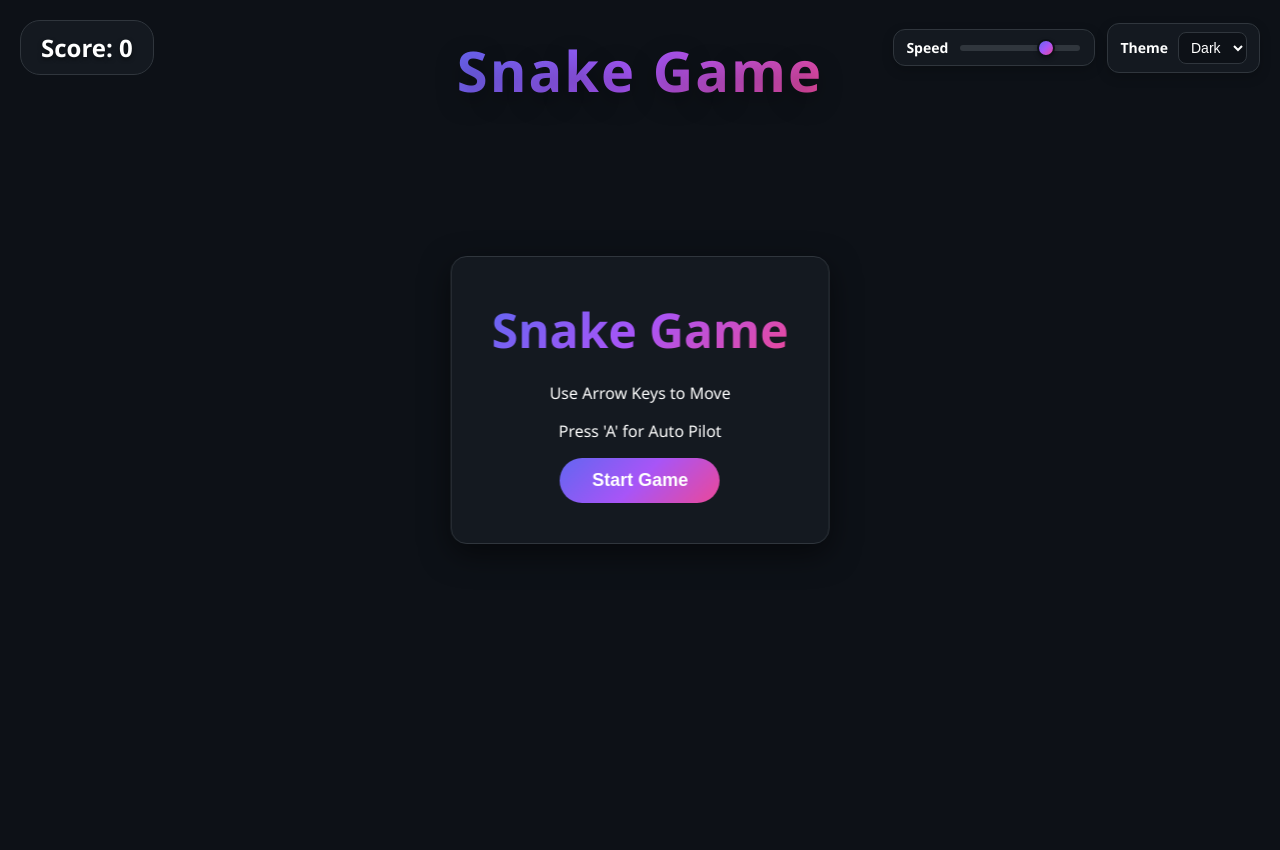
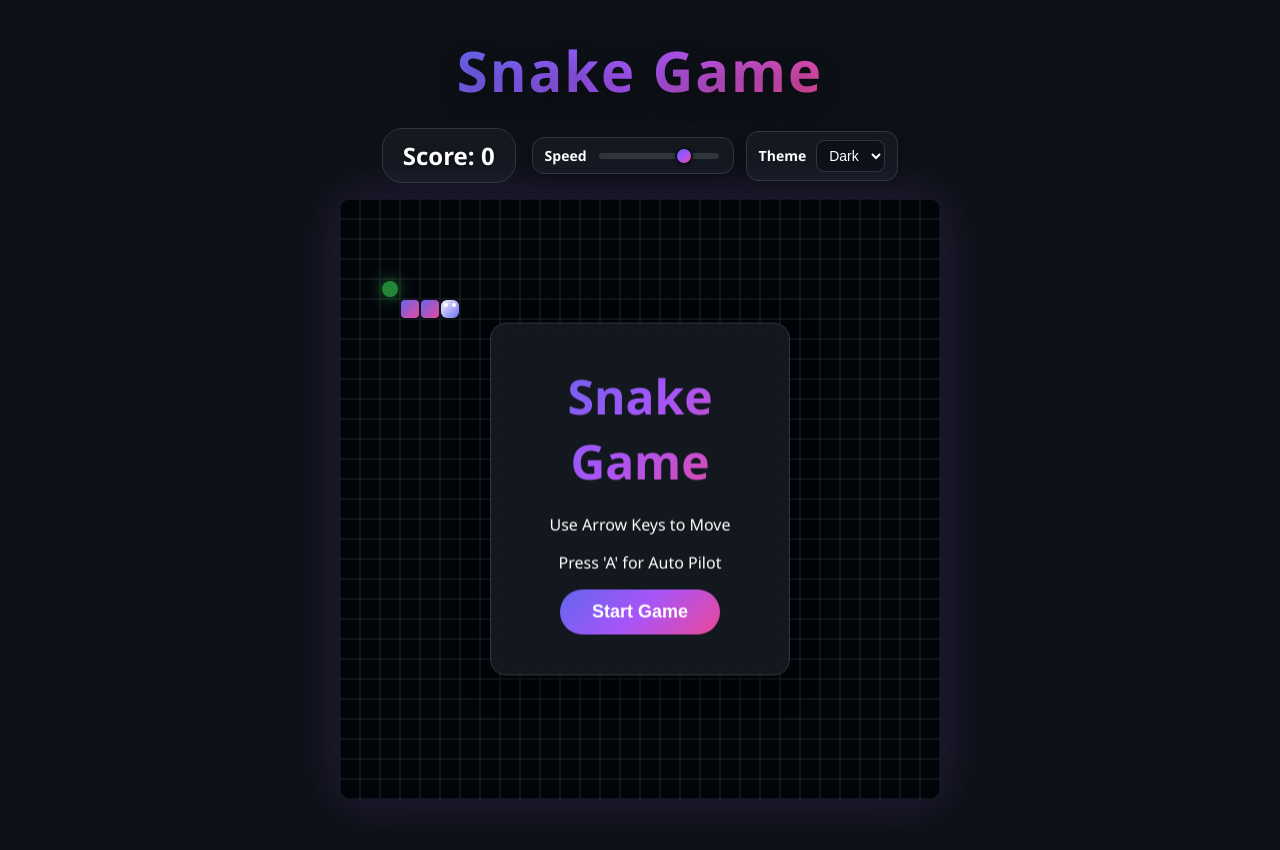
Before and after one commit to arsenvlad/vibe-snake-game, a website built with Vite: page index.html in a window 1280 px wide. Built offline with nearby package versions, Linux system fonts and the light colour scheme.

Commit message:
Fix layout

```diff
--- a/index.html
+++ b/index.html
@@ -15,7 +15,7 @@
       <h1 class="game-title">Snake Game</h1>
     </header>
 
-    <div id="ui-layer" class="ui-overlay">
+    <div class="game-container">
       <div class="top-bar">
         <div class="score-board">Score: <span id="score">0</span></div>
         <div class="controls-group">
@@ -31,8 +31,13 @@
             </select>
           </div>
         </div>
+      </div>
+
+      <div class="canvas-wrapper">
+        <canvas id="gameCanvas" width="600" height="600"></canvas>
+
+        <div id="ui-layer" class="ui-overlay">
           <div id="auto-badge" class="auto-badge">AUTO PILOT ACTIVE</div>
-      </div>
 
           <div id="start-screen" class="start-screen">
             <h1>Snake Game</h1>
@@ -48,6 +53,8 @@
           </div>
         </div>
       </div>
+    </div>
+  </div>
   <script type="module" src="/src/main.ts"></script>
 </body>
 
--- a/src/style.css
+++ b/src/style.css
@@ -68,7 +68,14 @@ body {
   text-shadow: 0 8px 25px rgba(0, 0, 0, 0.35);
 }
 
-#app {
+.game-container {
+  display: flex;
+  flex-direction: column;
+  gap: 16px;
+  align-items: center;
+}
+
+.canvas-wrapper {
   position: relative;
   box-shadow: 0 0 50px rgba(168, 85, 247, 0.2);
   border-radius: 12px;
@@ -89,18 +96,18 @@ canvas {
   pointer-events: none;
   display: flex;
   flex-direction: column;
-  justify-content: space-between;
-  padding: 20px;
+  justify-content: center;
+  align-items: center;
   box-sizing: border-box;
 }
 
 .top-bar {
   display: flex;
-  justify-content: space-between;
+  justify-content: center;
   align-items: center;
-  width: 100%;
-  pointer-events: auto;
+  width: 600px;
   gap: 16px;
+  flex-wrap: wrap;
 }
 
 .controls-group {
@@ -168,7 +175,6 @@ canvas {
   background: var(--ui-bg);
   padding: 10px 20px;
   border-radius: 20px;
-  align-self: flex-start;
   border: 1px solid var(--border-color);
   backdrop-filter: blur(5px);
 }
@@ -254,7 +260,7 @@ canvas {
 
 .auto-badge {
   position: absolute;
-  bottom: 20px;
+  top: 20px;
   right: 20px;
   background: var(--copilot-gradient);
   padding: 5px 15px;
@@ -263,6 +269,7 @@ canvas {
   font-weight: bold;
   opacity: 0;
   transition: opacity 0.3s;
+  pointer-events: none;
 }
 
 .auto-badge.active {
```
Lines whose indentation alone changed are shown as unchanged.
